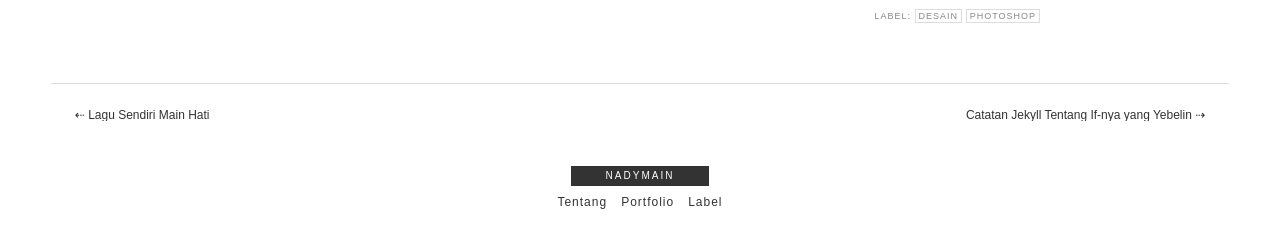
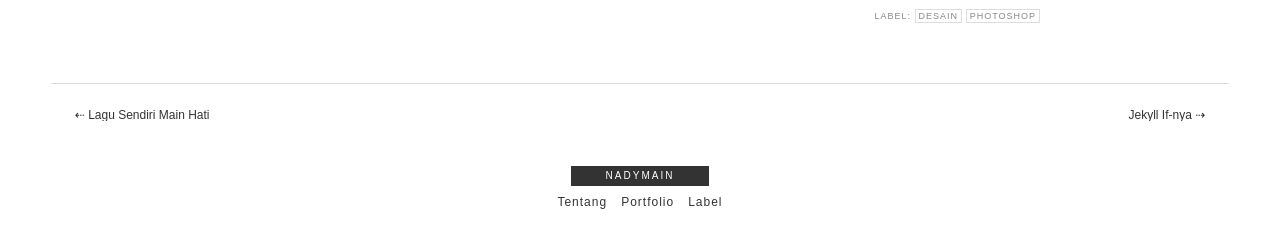
Before and after one commit to nadymain/nadyblog, a Jekyll site: the page built from _posts/desain/2015-12-17-nge-dashed-line-photoshop.md, in a window 1280 px wide. Shown: the part 1024-1276 px from the top of the page. Built offline with Jekyll 4.4.1, drawn with Linux system fonts in a browser that asks for light colours.

Commit message:
edit 2015-12-15-catatan-flash-flashan.md

```diff
--- a/_posts/kode/2015-12-18-catatan-jekyll-tentang-if.md
+++ b/_posts/kode/2015-12-18-catatan-jekyll-tentang-if.md
@@ -1,10 +1,8 @@
 ---
 layout          : post
-title           : Catatan Jekyll Tentang If-nya yang Yebelin
+title           : Jekyll If-nya
 date            : 2015-12-18
 tags            : [Kode, Jekyll]
 ---
 
-Yah ini sekedar catatan If nya Jekyll berdasarkan kasus.
-
 <script src="https://gist.github.com/nadymain/83b5ce3d9563092ca8c3.js"></script>
```
